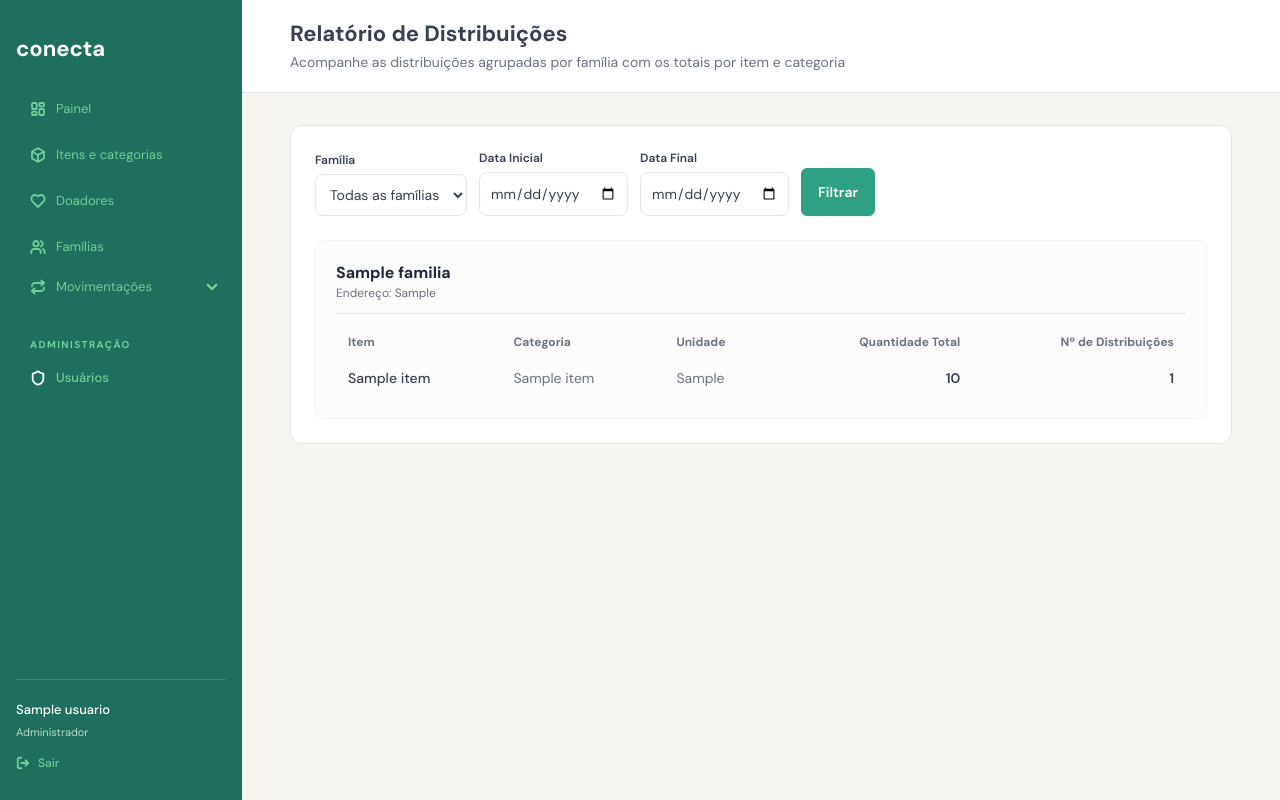
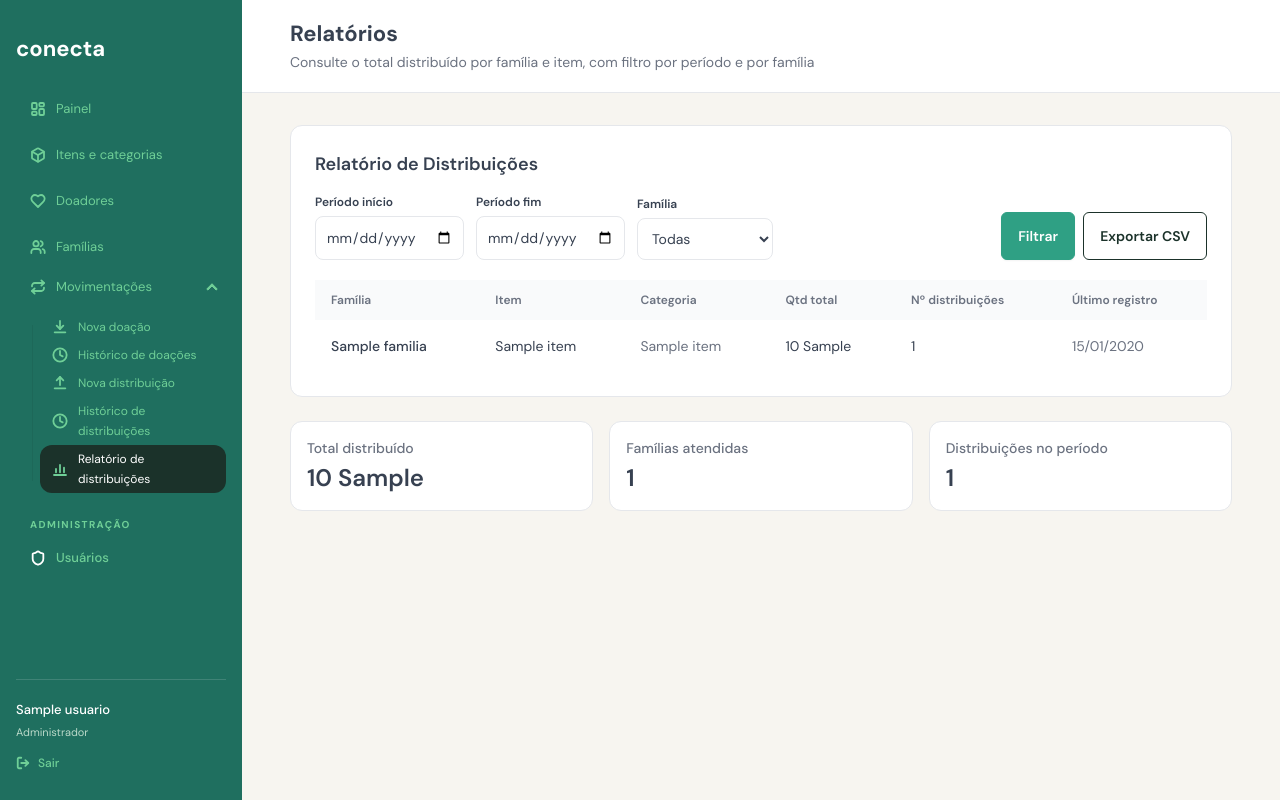
Before and after one commit to Antonio-pf/projeto-eng-soft, a Django app: page /distribuicoes/relatorio/ in a window 1280 px wide. Run offline with Django 5.2, Linux system fonts and the light colour scheme; a user stored in the database is signed in; tables that the repository leaves empty hold one stand-in row (values such as "Sample post"); style sheets or scripts are compiled from the project's sources.

Commit message:
feat: alinha o relatório de distribuições ao protótipo (#21)
Tabela única por família e item com último registro, cards de total
por unidade, famílias atendidas e distribuições no período, botão de
exportar CSV com os filtros, filtros inválidos ignorados e link no
submenu de movimentações.

```diff
--- a/core/views.py
+++ b/core/views.py
@@ -1,10 +1,9 @@
 import csv
-from collections import defaultdict
 
 from django.contrib import messages
 from django.contrib.auth import authenticate, login, logout
 from django.core.paginator import Paginator
-from django.db.models import Count, Sum
+from django.db.models import Count, Max, Sum
 from django.http import HttpResponse, JsonResponse
 from django.shortcuts import get_object_or_404, redirect, render
 from django.utils import timezone
@@ -459,71 +458,66 @@ def distribuicao_exportar_csv(request):
     return response
 
 
+def _data_do_filtro(texto):
+    try:
+        return parse_date(texto) if texto else None
+    except ValueError:
+        return None
+
+
 @login_obrigatorio
 def distribuicao_relatorio(request):
+    id_familia = request.GET.get("id_familia", "").strip()
     data_inicio = request.GET.get("data_inicio", "").strip()
     data_fim = request.GET.get("data_fim", "").strip()
-    familia_id = request.GET.get("familia", "").strip()
 
-    distribuicoes = Distribuicao.objects.filter(cancelado=False).select_related(
-        "familia", "item", "item__categoria", "item__unidade_medida"
-    )
-    if data_inicio:
-        distribuicoes = distribuicoes.filter(data__gte=data_inicio)
-    if data_fim:
-        distribuicoes = distribuicoes.filter(data__lte=data_fim)
-    if familia_id:
-        distribuicoes = distribuicoes.filter(familia_id=familia_id)
+    distribuicoes = Distribuicao.objects.filter(cancelado=False)
+    if id_familia.isdigit():
+        distribuicoes = distribuicoes.filter(familia_id=id_familia)
+    inicio = _data_do_filtro(data_inicio)
+    if inicio:
+        distribuicoes = distribuicoes.filter(data__gte=inicio)
+    fim = _data_do_filtro(data_fim)
+    if fim:
+        distribuicoes = distribuicoes.filter(data__lte=fim)
 
-    totais = (
+    linhas = (
         distribuicoes.values(
             "familia__id_familia",
             "familia__nome_responsavel",
-            "familia__endereco",
             "item__id_item",
             "item__nome",
             "item__categoria__nome",
             "item__unidade_medida__sigla",
         )
         .annotate(
-            total_quantidade=Sum("quantidade"),
+            quantidade_total=Sum("quantidade"),
             numero_distribuicoes=Count("id_distribuicao"),
+            ultimo_registro=Max("data"),
         )
         .order_by("familia__nome_responsavel", "item__nome")
     )
-
-    familias_dict = defaultdict(
-        lambda: {"familia": None, "endereco": "", "itens": [], "total_geral": 0}
+    # Somar kg com pacote não diz nada a quem lê o relatório, então o total sai por unidade.
+    total_por_unidade = (
+        distribuicoes.values("item__unidade_medida__sigla")
+        .annotate(total=Sum("quantidade"))
+        .order_by("item__unidade_medida__sigla")
     )
-
-    for row in totais:
-        f_id = row["familia__id_familia"]
-        if familias_dict[f_id]["familia"] is None:
-            familias_dict[f_id]["familia"] = row["familia__nome_responsavel"]
-            familias_dict[f_id]["endereco"] = row["familia__endereco"]
-
-        familias_dict[f_id]["itens"].append(
-            {
-                "item_nome": row["item__nome"],
-                "categoria": row["item__categoria__nome"],
-                "unidade": row["item__unidade_medida__sigla"],
-                "quantidade": row["total_quantidade"],
-                "num_distribuicoes": row["numero_distribuicoes"],
-            }
-        )
-        familias_dict[f_id]["total_geral"] += row["total_quantidade"]
-
-    relatorio = sorted(familias_dict.values(), key=lambda x: x["total_geral"], reverse=True)
-    familias = Familia.objects.all().order_by("nome_responsavel")
+    resumo = distribuicoes.aggregate(
+        familias_atendidas=Count("familia", distinct=True),
+        numero_distribuicoes=Count("id_distribuicao"),
+    )
 
     return render(
         request,
         "core/distribuicao_relatorio.html",
         {
-            "relatorio": relatorio,
-            "familias": familias,
+            "linhas": linhas,
+            "total_por_unidade": total_por_unidade,
+            "resumo": resumo,
+            "familias": Familia.objects.order_by("nome_responsavel"),
+            "id_familia": id_familia,
             "data_inicio": data_inicio,
             "data_fim": data_fim,
-            "familia_selecionada": familia_id,
         },
     )
--- a/templates/core/distribuicao_relatorio.html
+++ b/templates/core/distribuicao_relatorio.html
@@ -2,95 +2,88 @@
 
 {% block title %}Relatório de Distribuições | Conecta Social{% endblock %}
 
-{% block page_title %}Relatório de Distribuições{% endblock %}
+{% block page_title %}Relatórios{% endblock %}
 {% block page_subtitle %}
-<p class="text-sm text-gray-500">Acompanhe as distribuições agrupadas por família com os totais por item e categoria</p>
+<p class="text-sm text-gray-500">Consulte o total distribuído por família e item, com filtro por período e por família</p>
 {% endblock %}
 
 {% block content %}
-<section class="w-full rounded-xl border border-gray-200 bg-white p-4 sm:p-6" data-testid="distribuicao-relatorio-card">
-    <form method="get" class="mb-6 flex flex-col sm:flex-row gap-3 items-end">
-        <div class="flex flex-col gap-1.5 w-full sm:w-auto">
-            <label class="text-xs font-semibold text-gray-700">Família</label>
-            <select
-                name="familia"
-                class="rounded-lg border border-gray-200 bg-white p-2.5 text-sm text-gray-700"
-                data-testid="filtro-familia"
-            >
-                <option value="">Todas as famílias</option>
-                {% for fam in familias %}
-                <option value="{{ fam.id_familia }}" {% if familia_selecionada == fam.id_familia|stringformat:"s" %}selected{% endif %}>{{ fam.nome_responsavel }}</option>
+<section class="w-full rounded-xl border border-gray-200 bg-white p-4 sm:p-6">
+    <h2 class="mb-4 text-lg font-semibold text-gray-700">Relatório de Distribuições</h2>
+
+    <form method="get" class="mb-5 flex flex-wrap items-end gap-3">
+        <div class="flex flex-col gap-1.5">
+            <label for="id_data_inicio" class="text-xs font-semibold text-gray-700">Período início</label>
+            <input type="date" id="id_data_inicio" name="data_inicio" value="{{ data_inicio }}" class="rounded-lg border border-gray-200 bg-white p-2.5 text-sm text-gray-700">
+        </div>
+        <div class="flex flex-col gap-1.5">
+            <label for="id_data_fim" class="text-xs font-semibold text-gray-700">Período fim</label>
+            <input type="date" id="id_data_fim" name="data_fim" value="{{ data_fim }}" class="rounded-lg border border-gray-200 bg-white p-2.5 text-sm text-gray-700">
+        </div>
+        <div class="flex flex-col gap-1.5">
+            <label for="id_id_familia" class="text-xs font-semibold text-gray-700">Família</label>
+            <select id="id_id_familia" name="id_familia" class="rounded-lg border border-gray-200 bg-white p-2.5 text-sm text-gray-700">
+                <option value="">Todas</option>
+                {% for familia in familias %}
+                <option value="{{ familia.pk }}" {% if id_familia == familia.pk|stringformat:"s" %}selected{% endif %}>{{ familia.nome_responsavel }}</option>
                 {% endfor %}
             </select>
         </div>
-        <div class="flex flex-col gap-1.5 w-full sm:w-auto">
-            <label class="text-xs font-semibold text-gray-700">Data Inicial</label>
-            <input
-                type="date"
-                name="data_inicio"
-                value="{{ data_inicio }}"
-                class="rounded-lg border border-gray-200 bg-white p-2.5 text-sm text-gray-700"
-                data-testid="filtro-data-inicio"
-            >
-        </div>
-        <div class="flex flex-col gap-1.5 w-full sm:w-auto">
-            <label class="text-xs font-semibold text-gray-700">Data Final</label>
-            <input
-                type="date"
-                name="data_fim"
-                value="{{ data_fim }}"
-                class="rounded-lg border border-gray-200 bg-white p-2.5 text-sm text-gray-700"
-                data-testid="filtro-data-fim"
-            >
-        </div>
-        <div class="flex gap-2">
-            <button type="submit" class="btn btn-secondary rounded-md px-4 text-sm font-semibold" data-testid="filtro-submit-button">Filtrar</button>
-            {% if data_inicio or data_fim or familia_selecionada %}
+        <div class="flex flex-wrap gap-2 sm:ml-auto">
+            <button type="submit" class="btn btn-secondary rounded-md px-4 text-sm font-semibold">Filtrar</button>
+            {% if id_familia or data_inicio or data_fim %}
             <a href="{% url 'distribuicao_relatorio' %}" class="btn btn-ghost rounded-md px-4 text-sm font-semibold">Limpar</a>
             {% endif %}
+            <a href="{% url 'distribuicao_exportar_csv' %}?id_familia={{ id_familia|urlencode }}&data_inicio={{ data_inicio|urlencode }}&data_fim={{ data_fim|urlencode }}" class="btn btn-outline rounded-md px-4 text-sm font-semibold">Exportar CSV</a>
         </div>
     </form>
 
-    {% if relatorio %}
-    <div class="flex flex-col gap-6" data-testid="familias-relatorio-list">
-        {% for entry in relatorio %}
-        <div class="rounded-lg border border-gray-100 bg-gray-50/50 p-4 sm:p-5" data-testid="familia-relatorio-item">
-            <div class="flex flex-col sm:flex-row sm:items-center justify-between mb-3 border-b border-gray-200 pb-3 gap-2">
-                <div>
-                    <h3 class="text-base font-bold text-gray-800" data-testid="familia-nome">{{ entry.familia }}</h3>
-                    <p class="text-xs text-gray-500">Endereço: {{ entry.endereco }}</p>
-                </div>
-            </div>
-
+    {% if linhas %}
     <div class="overflow-x-auto">
-                <table class="w-full min-w-[500px]">
+        <table class="w-full min-w-[720px]">
             <thead>
-                        <tr class="text-left text-xs font-semibold text-gray-500">
-                            <th class="py-2 px-3">Item</th>
-                            <th class="py-2 px-3">Categoria</th>
-                            <th class="py-2 px-3">Unidade</th>
-                            <th class="py-2 px-3 text-right">Quantidade Total</th>
-                            <th class="py-2 px-3 text-right">Nº de Distribuições</th>
+                <tr class="bg-gray-50 text-left text-xs font-semibold text-gray-500">
+                    <th class="px-4 py-3 font-semibold">Família</th>
+                    <th class="px-4 py-3 font-semibold">Item</th>
+                    <th class="px-4 py-3 font-semibold">Categoria</th>
+                    <th class="px-4 py-3 font-semibold">Qtd total</th>
+                    <th class="px-4 py-3 font-semibold">Nº distribuições</th>
+                    <th class="px-4 py-3 font-semibold">Último registro</th>
                 </tr>
             </thead>
             <tbody class="divide-y divide-gray-200">
-                        {% for item in entry.itens %}
-                        <tr data-testid="item-distribuido-row">
-                            <td class="py-2.5 px-3 text-sm text-gray-700 font-medium">{{ item.item_nome }}</td>
-                            <td class="py-2.5 px-3 text-sm text-gray-500">{{ item.categoria }}</td>
-                            <td class="py-2.5 px-3 text-sm text-gray-500">{{ item.unidade }}</td>
-                            <td class="py-2.5 px-3 text-sm text-gray-700 font-semibold text-right">{{ item.quantidade }}</td>
-                            <td class="py-2.5 px-3 text-sm text-gray-700 font-semibold text-right">{{ item.num_distribuicoes }}</td>
+                {% for linha in linhas %}
+                <tr>
+                    <td class="px-4 py-4 text-sm font-medium text-gray-700">{{ linha.familia__nome_responsavel }}</td>
+                    <td class="px-4 py-4 text-sm text-gray-700">{{ linha.item__nome }}</td>
+                    <td class="px-4 py-4 text-sm text-gray-500">{{ linha.item__categoria__nome }}</td>
+                    <td class="px-4 py-4 text-sm text-gray-700">{{ linha.quantidade_total|floatformat:"-2" }} {{ linha.item__unidade_medida__sigla }}</td>
+                    <td class="px-4 py-4 text-sm text-gray-700">{{ linha.numero_distribuicoes }}</td>
+                    <td class="px-4 py-4 text-sm text-gray-500">{{ linha.ultimo_registro|date:"d/m/Y" }}</td>
                 </tr>
                 {% endfor %}
             </tbody>
         </table>
     </div>
-        </div>
-        {% endfor %}
-    </div>
     {% else %}
-    <p class="text-sm text-gray-500" data-testid="sem-distribuicoes-msg">Nenhum relatório de distribuição encontrado para os filtros selecionados.</p>
+    <p class="text-sm text-gray-500">Nenhuma distribuição encontrada para os filtros selecionados.</p>
     {% endif %}
 </section>
+
+<div class="grid gap-4 sm:grid-cols-3">
+    <section class="rounded-xl border border-gray-200 bg-white p-4">
+        <p class="text-sm font-medium text-gray-500">Total distribuído</p>
+        <p class="mt-1 text-2xl font-semibold text-gray-700">
+            {% for total in total_por_unidade %}{{ total.total|floatformat:"-2" }} {{ total.item__unidade_medida__sigla }}{% if not forloop.last %} · {% endif %}{% empty %}0{% endfor %}
+        </p>
+    </section>
+    <section class="rounded-xl border border-gray-200 bg-white p-4">
+        <p class="text-sm font-medium text-gray-500">Famílias atendidas</p>
+        <p class="mt-1 text-2xl font-semibold text-gray-700">{{ resumo.familias_atendidas }}</p>
+    </section>
+    <section class="rounded-xl border border-gray-200 bg-white p-4">
+        <p class="text-sm font-medium text-gray-500">Distribuições no período</p>
+        <p class="mt-1 text-2xl font-semibold text-gray-700">{{ resumo.numero_distribuicoes }}</p>
+    </section>
+</div>
 {% endblock %}
--- a/templates/partials/_sidebar.html
+++ b/templates/partials/_sidebar.html
@@ -27,7 +27,7 @@
             {% with url_atual=request.resolver_match.url_name %}
             <ul class="menu menu-sm gap-1 p-0 text-accent">
                 <li>
-                    <details {% if url_atual == 'doacao_create' or url_atual == 'doacao_list' or url_atual == 'distribuicao_create' or url_atual == 'distribuicao_list' %}open{% endif %}>
+                    <details {% if url_atual == 'doacao_create' or url_atual == 'doacao_list' or url_atual == 'distribuicao_create' or url_atual == 'distribuicao_list' or url_atual == 'distribuicao_relatorio' %}open{% endif %}>
                         <summary class="h-10 gap-2.5 pl-3.5 text-[13px]">
                             <img src="{% static 'icons/sidebar/movimentacoes.svg' %}" alt="" class="size-4">
                             Movimentações
@@ -55,6 +55,12 @@
                                 <a href="{% url 'distribuicao_list' %}" class="gap-2.5 text-[12px] {% if url_atual == 'distribuicao_list' %}active{% endif %}">
                                     <img src="{% static 'icons/sidebar/historico.svg' %}" alt="" class="size-4">
                                     Histórico de distribuições
+                                </a>
+                            </li>
+                            <li>
+                                <a href="{% url 'distribuicao_relatorio' %}" class="gap-2.5 text-[12px] {% if url_atual == 'distribuicao_relatorio' %}active{% endif %}">
+                                    <img src="{% static 'icons/sidebar/relatorio.svg' %}" alt="" class="size-4">
+                                    Relatório de distribuições
                                 </a>
                             </li>
                         </ul>
```
Also changed, not shown: core/tests.py (+151 -35 lines), static/icons/sidebar/relatorio.svg (added). Lines whose indentation alone changed are shown as unchanged.
